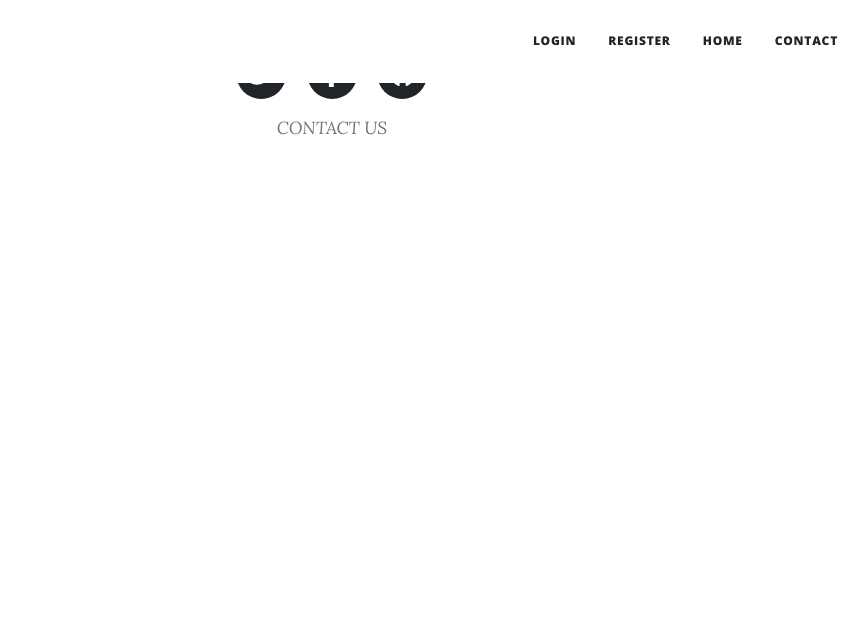
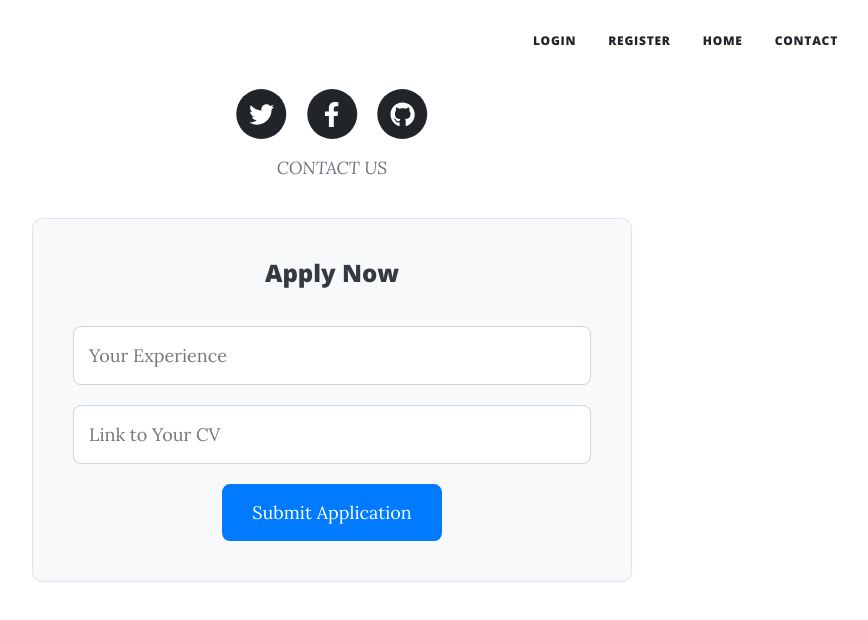
Before and after one commit to montaserhatamleh/MERAKI_Academy_Project_4, a React (Create React App) app in the folder frontend/: page /applier in a window 1280 px wide. Shown: the top 620 px of the page, without its empty margins (308-1176 px from the left). Built offline with nearby package versions, Linux system fonts and the light colour scheme.

Commit message:
adding Css stlye for login && register Appliers cops

```diff
--- a/frontend/src/components/Login/index.js
+++ b/frontend/src/components/Login/index.js
@@ -1,14 +1,14 @@
-import React, { useContext } from "react";
-import { useState, createContext } from "react";
+import React, { useContext, useState } from "react";
 import { userContext } from "../../App";
-import { Navigate, useNavigate } from "react-router-dom";
+import { useNavigate } from "react-router-dom";
 import axios from "axios";
+import "./styles.css";
 
 function Login() {
   const [email, setEmail] = useState("");
   const [password, setPassword] = useState("");
   const { setToken } = useContext(userContext);
-  const Navigate = useNavigate();
+  const navigate = useNavigate();
 
   const handleLogin = () => {
     axios
@@ -21,7 +21,7 @@ function Login() {
         const token = res.data.token;
         setToken(token);
         localStorage.setItem("Token", token);
-        Navigate("/");
+        navigate("/");
       })
       .catch((err) => {
         console.log(err);
@@ -29,22 +29,22 @@ function Login() {
   };
 
   return (
-    <div>
+    <div className="loginContainer">
       <input
         type="text"
         placeholder="Email"
-        onChange={(e) => {
-          setEmail(e.target.value);
-        }}
-      ></input>
+        className="loginInput"
+        onChange={(e) => setEmail(e.target.value)}
+      />
       <input
-        type="text"
+        type="password"
         placeholder="Password"
-        onChange={(e) => {
-          setPassword(e.target.value);
-        }}
-      ></input>
-      <button onClick={handleLogin}>Login</button>
+        className="loginInput"
+        onChange={(e) => setPassword(e.target.value)}
+      />
+      <button className="loginButton" onClick={handleLogin}>
+        Login
+      </button>
     </div>
   );
 }
--- /dev/null
+++ b/frontend/src/components/Login/styles.css
@@ -0,0 +1,39 @@
+.loginContainer {
+    background-color: #f8f9fa;
+    border: 1px solid #dee2e6;
+    border-radius: 10px;
+    padding: 40px;
+    display: flex;
+    flex-direction: column;
+    align-items: center;
+    position: fixed;
+    top: 50%;
+    left: 50%;
+    transform: translate(-50%, -50%);
+    z-index: 1000;
+    width: 80%;
+    max-width: 400px;
+  }
+
+  .loginInput {
+    margin-bottom: 20px;
+    padding: 15px;
+    border: 1px solid #ced4da;
+    border-radius: 8px;
+    font-size: 16px;
+    width: 100%;
+  }
+
+  .loginButton {
+    padding: 15px 30px;
+    background-color: #007bff;
+    color: #fff;
+    border: none;
+    border-radius: 8px;
+    cursor: pointer;
+    font-size: 16px;
+  }
+
+  .loginButton:hover {
+    background-color: #0056b3;
+  }
--- a/frontend/src/components/Navbar/index.js
+++ b/frontend/src/components/Navbar/index.js
@@ -1,6 +1,6 @@
 import React from "react";
 import { Link } from "react-router-dom";
-import "./index.css";
+import "./styles.css";
 
 function Nav() {
   return (
--- a/frontend/src/components/Register/index.js
+++ b/frontend/src/components/Register/index.js
@@ -1,77 +1,76 @@
-import React from "react";
-import { useState, useEffect} from "react";
-import axios from "axios"
+import React, { useState } from "react";
+import axios from "axios";
+import "./styles.css";
 
 function Register() {
   const [email, setEmail] = useState("");
   const [userName, setUserName] = useState("");
   const [password, setPassword] = useState("");
   const [phoneNumber, setPhoneNumber] = useState("");
-  const [Country, setCountry] = useState("");
+  const [country, setCountry] = useState("");
   const [gender, setGender] = useState("");
   const [profile, setProfile] = useState("");
 
+  const handleRegister = () => {
+    axios
+      .post("http://localhost:5000/user/register", {
+        email,
+        userName,
+        password,
+        phoneNumber,
+        country,
+        gender,
+        profile,
+      })
+      .then((res) => {
+        console.log(res.data);
+      })
+      .catch((err) => {
+        console.log(err);
+      });
+  };
+
   return (
-    <div>
+    <div className="registerContainer">
       <input
-        type="test"
-        placeholder="UserName"
-        onChange={(e) => {
-          setUserName(e.target.value);
-        }}
+        type="text"
+        placeholder="Username"
+        className="registerInput"
+        onChange={(e) => setUserName(e.target.value)}
       />
       <input
-        type="test"
+        type="text"
         placeholder="Email"
-        onChange={(e) => {
-          setEmail(e.target.value);
-        }}
+        className="registerInput"
+        onChange={(e) => setEmail(e.target.value)}
       />
       <input
-        type="test"
-        placeholder="PhoneNumber"
-        onChange={(e) => {
-          setPhoneNumber(e.target.value);
-        }}
+        type="text"
+        placeholder="Phone Number"
+        className="registerInput"
+        onChange={(e) => setPhoneNumber(e.target.value)}
       />
       <input
-        type="test"
+        type="text"
         placeholder="Country"
-        onChange={(e) => {
-          setCountry(e.target.value);
-        }}
+        className="registerInput"
+        onChange={(e) => setCountry(e.target.value)}
       />
       <input
-        type="test"
+        type="text"
         placeholder="Gender"
-        onChange={(e) => {
-          setGender(e.target.value);
-        }}
+        className="registerInput"
+        onChange={(e) => setGender(e.target.value)}
       />
       <input
-        type="test"
+        type="password"
         placeholder="Password"
-        onChange={(e) => {
-          setPassword(e.target.value);
-        }}
+        className="registerInput"
+        onChange={(e) => setPassword(e.target.value)}
       />
-      <button onClick={() => {
-        axios.post("http://localhost:5000/user/register",{
-          email,
-          userName,
-          password,
-          phoneNumber,
-          Country,
-          gender,
-          profile,
-        })
-        .then((res)=>{
-          console.log(res.data);
-        })
-        .catch((err)=>{
-          console.log(err);
-        })
-      }} >register</button>
+      <button className="registerButton" onClick={handleRegister}>
+        Register
+      </button>
     </div>
   );
 }
--- /dev/null
+++ b/frontend/src/components/Register/styles.css
@@ -0,0 +1,39 @@
+.registerContainer {
+    background-color: #f8f9fa;
+    border: 1px solid #dee2e6;
+    border-radius: 10px;
+    padding: 40px;
+    display: flex;
+    flex-direction: column;
+    align-items: center;
+    position: fixed;
+    top: 50%;
+    left: 50%;
+    transform: translate(-50%, -50%);
+    z-index: 1000;
+    width: 80%;
+    max-width: 400px;
+  }
+
+  .registerInput {
+    margin-bottom: 20px;
+    padding: 15px;
+    border: 1px solid #ced4da;
+    border-radius: 8px;
+    font-size: 16px;
+    width: 100%;
+  }
+
+  .registerButton {
+    padding: 15px 30px;
+    background-color: #007bff;
+    color: #fff;
+    border: none;
+    border-radius: 8px;
+    cursor: pointer;
+    font-size: 16px;
+  }
+
+  .registerButton:hover {
+    background-color: #0056b3;
+  }
--- a/frontend/src/components/appliers/index.js
+++ b/frontend/src/components/appliers/index.js
@@ -1,22 +1,56 @@
 import axios from "axios";
 import React, { useState } from "react";
+import { useNavigate } from "react-router-dom";
+import "./styles.css"; // Import your CSS file for Applier styles
 
 function Applier() {
+  const navigate = useNavigate();
   const [experience, setExperience] = useState("");
   const [cv, setCv] = useState("");
-  const fetchApply = () => {
-    axios.post("http://localhost:5000/apply/create",{
+
+  const handleAppliers = () => {
+    axios
+      .post("http://localhost:5000/apply/create", {
         experience,
         cv,
-    })
-    .then((res)=>{
-        applies(res.data.applies)
-    })
-    .catch((err)=>{
+      })
+      .then((res) => {
+        console.log(res.data);
+      })
+      .catch((err) => {
         console.log(err);
-    })
+      });
   };
-  return <div></div>;
+
+  return (
+    <div className="applierContainer">
+      <div className="applierHeader">
+        <h1>Apply Now</h1>
+      </div>
+      <div className="applierContent">
+        <input
+          type="text"
+          placeholder="Your Experience"
+          className="applierInput"
+          value={experience}
+          onChange={(e) => setExperience(e.target.value)}
+        />
+        <input
+          type="text"
+          placeholder="Link to Your CV"
+          className="applierInput"
+          value={cv}
+          onChange={(e) => setCv(e.target.value)}
+        />
+        <button
+          className="applierButton"
+          onClick={handleAppliers}
+        >
+          Submit Application
+        </button>
+      </div>
+    </div>
+  );
 }
 
 export default Applier;
--- /dev/null
+++ b/frontend/src/components/appliers/styles.css
@@ -0,0 +1,62 @@
+
+.applierContainer {
+    background-color: #f8f9fa;
+    border: 1px solid #dee2e6;
+    border-radius: 10px;
+    padding: 40px;
+    display: flex;
+    flex-direction: column;
+    align-items: center;
+    position: fixed;
+    top: 50%;
+    left: 50%;
+    transform: translate(-50%, -50%);
+    z-index: 1000;
+    width: 80%;
+    max-width: 600px;
+  }
+
+  .applierHeader {
+    text-align: center;
+    margin-bottom: 30px;
+  }
+
+  .applierHeader h1 {
+    color: #343a40;
+    font-size: 24px;
+  }
+
+  .applierContent {
+    display: flex;
+    flex-direction: column;
+    align-items: center;
+    width: 100%;
+  }
+
+  .applierInput {
+    margin-bottom: 20px;
+    padding: 15px;
+    border: 1px solid #ced4da;
+    border-radius: 8px;
+    font-size: 18px;
+    width: 100%;
+  }
+
+  .applierButton {
+    padding: 15px 30px;
+    background-color: #007bff;
+    color: #fff;
+    border: none;
+    border-radius: 8px;
+    cursor: pointer;
+    font-size: 18px;
+  }
+
+  .applierButton:hover {
+    background-color: #0056b3;
+  }
+
+
+  footer {
+    margin-top: 40px;
+  }
```
Also changed, not shown: frontend/src/components/Footer/index.css (deleted), frontend/src/components/Footer/styles.css (added), frontend/src/components/Login/index.css (deleted), frontend/src/components/Navbar/styles.css (renamed from frontend/src/components/Navbar/index.css), frontend/src/components/Register/index.css (deleted).
